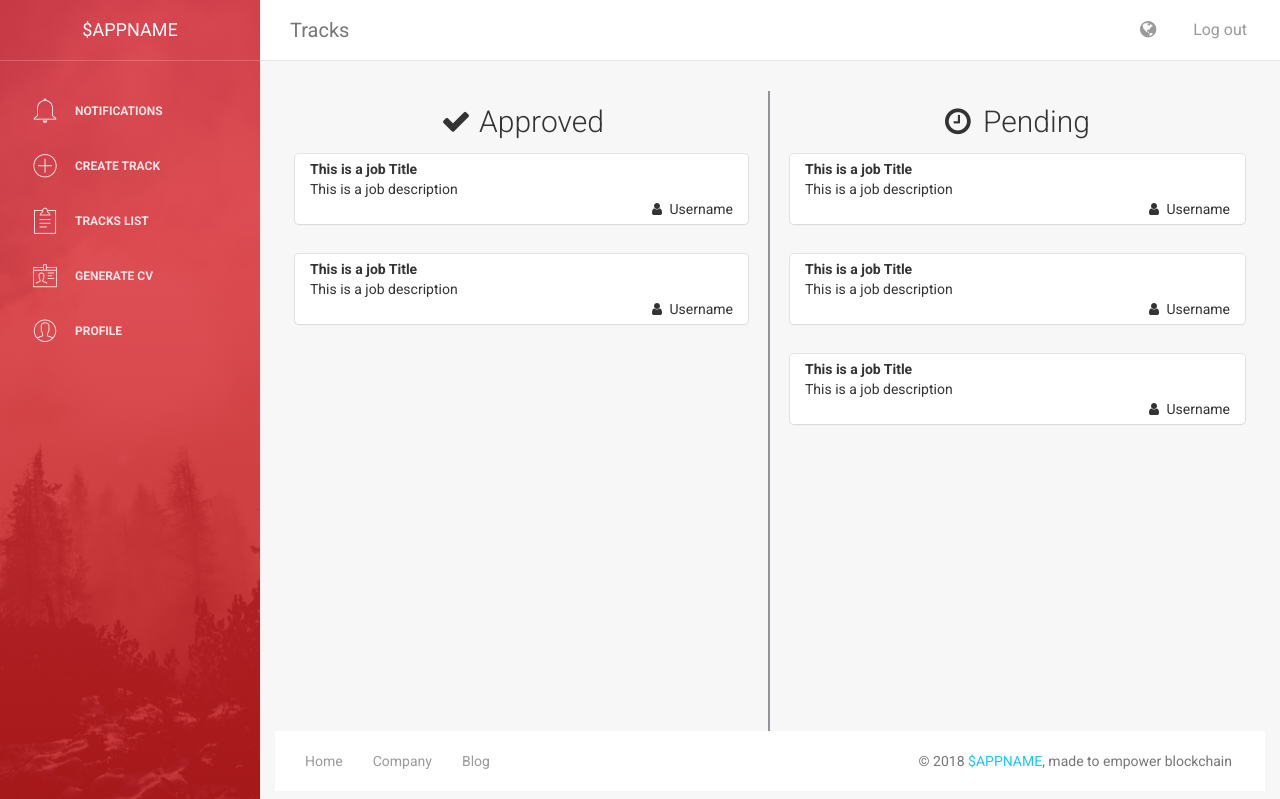
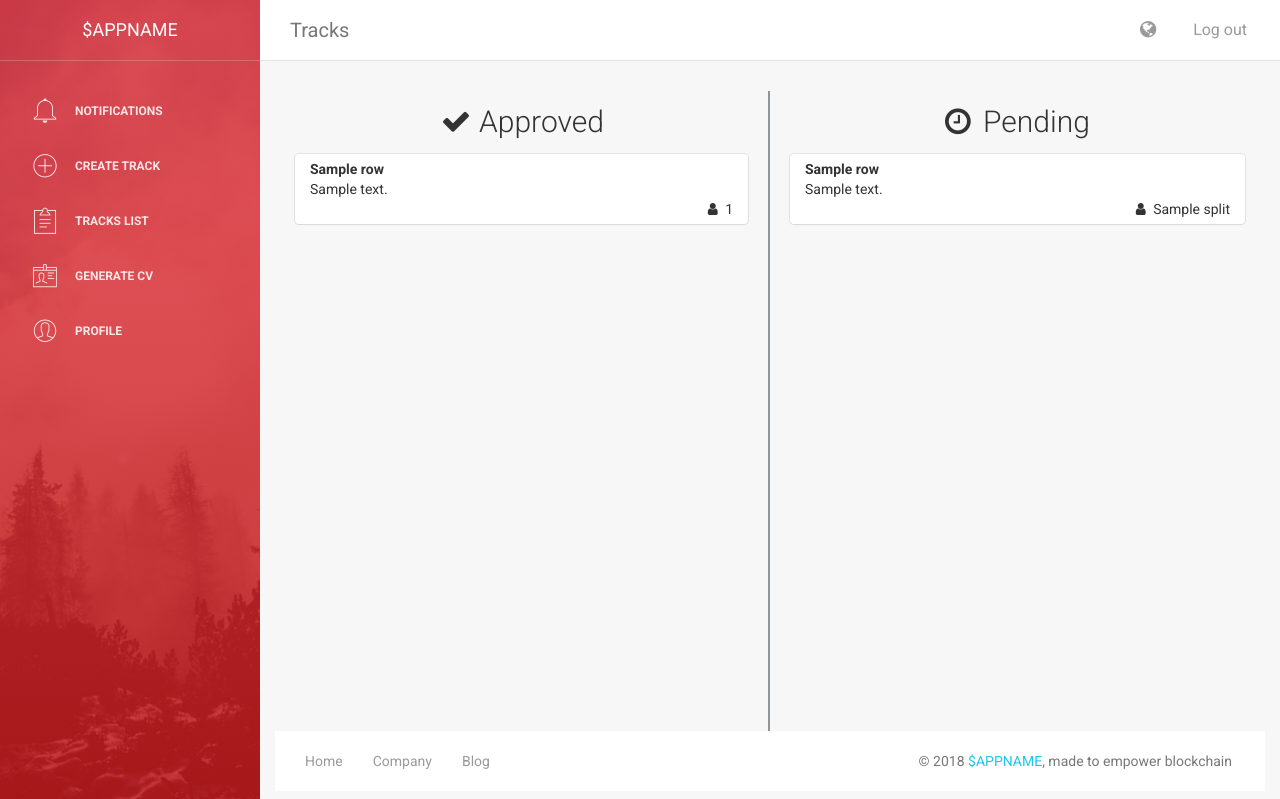
Before and after one commit to OrkoHunter/mokita-frontend, a Flask app: template templates/tracks.html in a window 1280 px wide. Shown: the top 799 px of the page. Run offline with Flask 2, Linux system fonts and the light colour scheme; the template is opened without the code that fills it: most values are stand-ins (such as "Sample title", 1, 10 or a date in 2020); some libraries are stand-ins or nearby versions.

Commit message:
call api to list tracks

```diff
--- a/app.py
+++ b/app.py
@@ -142,6 +142,26 @@ def create():
 
 @app.route("/tracks")
 def tracks():
-    return render_template("tracks.html")
+    url = "http://localhost:3000/api/Tracks/"
+    r = requests.get(url)
+    tot_data = r.json()
+    verified_list = []
+    unverified_list = []
+    if(config['is_org'] == True):
+        for row in tot_data:
+            if(row['verifier'] == session['id']):
+                if(row['isVerified'] == 'Unverified'):
+                    unverified_list.append(row)
+                else:
+                    verified_list.append(row)
+    else:
+        for row in tot_data:
+            if(row['owner_id'] == session['id']):
+                if(row['isVerified'] == 'Unverified'):
+                    unverified_list.append(row)
+                else:
+                    verified_list.append(row)
+    data = {'unverified':unverified_list , 'verified':verified_list}
+    return render_template("tracks.html", **data)
 
 app.run(host='0.0.0.0', port=8081)
--- a/templates/tracks.html
+++ b/templates/tracks.html
@@ -182,21 +182,15 @@
                             <span><i style='margin-right: 20px' class="fa fa-check"></i><span>Approved</span></span>
                         </div>
                         <div class="row approved">
+                        {% for row in verified %}
                             <div class="card col-md-12">
-                                <div class="card-header"><b>This is a job Title</b></div>
-                                <div class="card-body">This is a job description</div>
+                                <div class="card-header"><b>{{row['jobTitle']}}</b></div>
+                                <div class="card-body">{{row['description']}}</div>
                                 <div style="display: flex; justify-content: flex-end;">
-                                    <div class="card-footer"><i class="fa fa-user"></i> Username</div>
+                                    <div class="card-footer"><i class="fa fa-user"></i> {{row['owner_id']}}</div>
                                 </div>
                             </div>
-                            <div class="card col-md-12">
-                                <div class="card-header"><b>This is a job Title</b></div>
-                                <div class="card-body">This is a job description</div>
-                                <div style="display: flex; justify-content: flex-end;">
-                                    <div class="card-footer"><i class="fa fa-user"></i> Username</div>
-                                </div>
-                            </div>
-
+                        {% endfor %}
 
                         </div>
                     </div>
@@ -205,28 +199,15 @@
                             <span><i style='margin-right: 20px' class="fa fa-clock-o"></i><span>Pending</span></span>
                         </div>
                         <div class="row pending">
+                            {% for row in unverified %}
                             <div class="card col-md-12">
-                                <div class="card-header"><b>This is a job Title</b></div>
-                                <div class="card-body">This is a job description</div>
+                                <div class="card-header"><b>{{row['jobTitle']}}</b></div>
+                                <div class="card-body">{{row['description']}}</div>
                                 <div style="display: flex; justify-content: flex-end;">
-                                    <div class="card-footer"><i class="fa fa-user"></i> Username</div>
+                                    <div class="card-footer"><i class="fa fa-user"></i> {{row['owner_id'].split('$')[0]}}</div>
                                 </div>
                             </div>
-                            <div class="card col-md-12">
-                                <div class="card-header"><b>This is a job Title</b></div>
-                                <div class="card-body">This is a job description</div>
-                                <div style="display: flex; justify-content: flex-end;">
-                                    <div class="card-footer"><i class="fa fa-user"></i> Username</div>
-                                </div>
-                            </div>
-                            <div class="card col-md-12">
-                                <div class="card-header"><b>This is a job Title</b></div>
-                                <div class="card-body">This is a job description</div>
-                                <div style="display: flex; justify-content: flex-end;">
-                                    <div class="card-footer"><i class="fa fa-user"></i> Username</div>
-                                </div>
-                            </div>
-
+                            {% endfor %}
                         </div>
                     </div>
                 </div>
```
